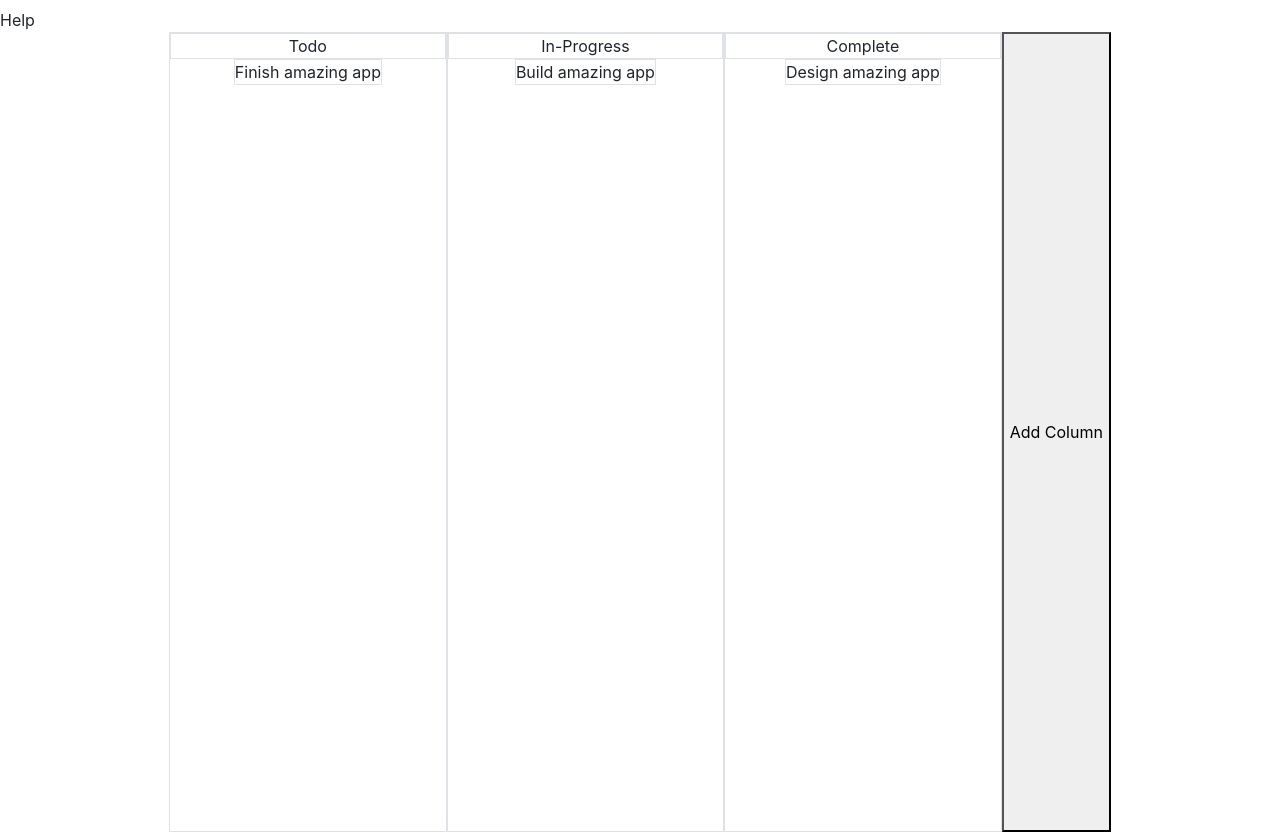
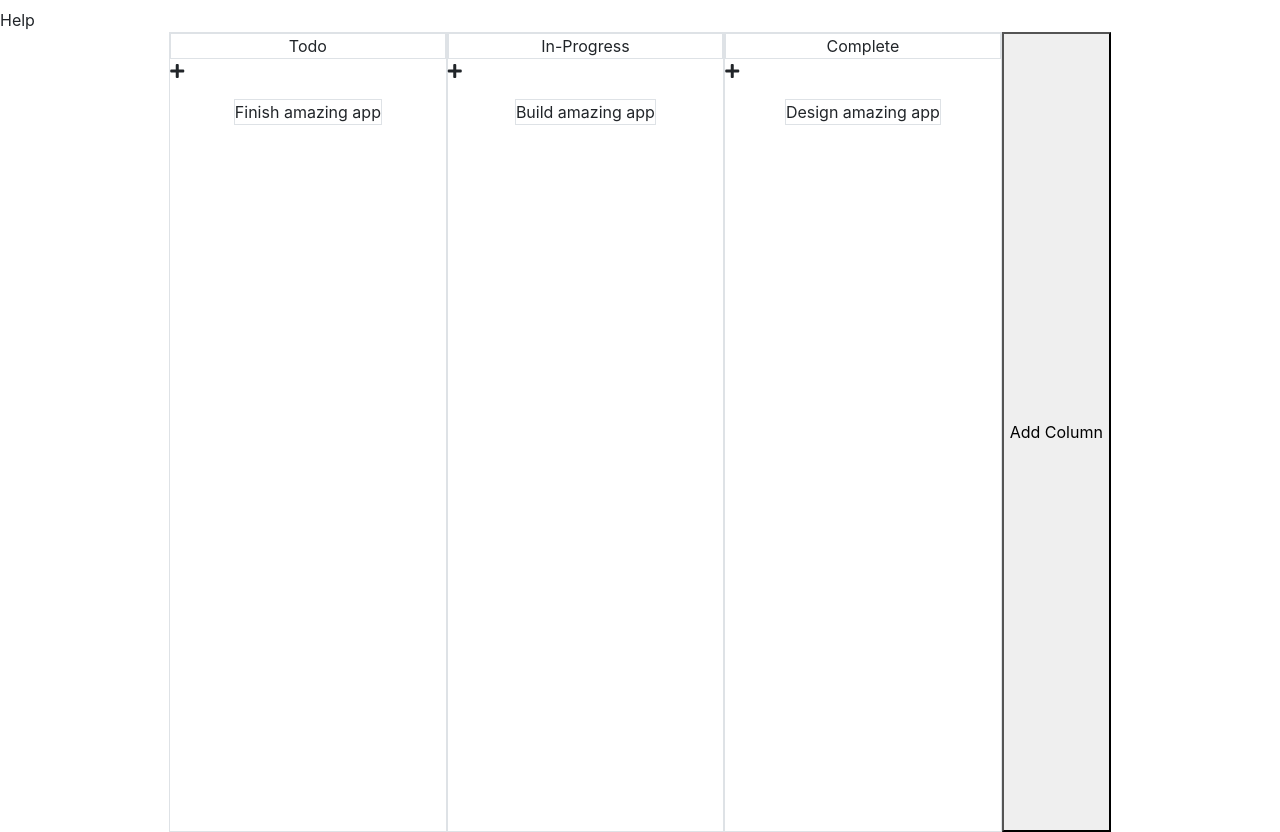
Before and after one commit to kusholhuq/js-olympics-team-overeact, a React (Create React App) app in the folder js-hackathon-olympics/: page / in a window 1280 px wide. Built offline with nearby package versions, Linux system fonts and the light colour scheme.

Commit message:
font-awesome library added

```diff
--- a/js-hackathon-olympics/public/index.html
+++ b/js-hackathon-olympics/public/index.html
@@ -4,6 +4,9 @@
     <meta charset="utf-8" />
     <link rel="icon" href="%PUBLIC_URL%/favicon.ico" />
     <link rel="stylesheet" href="https://stackpath.bootstrapcdn.com/bootstrap/4.5.2/css/bootstrap.min.css">
+    <link rel="stylesheet" crossorigin="anonymous"
+      href="https://cdnjs.cloudflare.com/ajax/libs/font-awesome/5.11.2/css/all.css"
+      integrity="sha256-46qynGAkLSFpVbEBog43gvNhfrOj+BmwXdxFgVK/Kvc=" />
     <meta name="viewport" content="width=device-width, initial-scale=1" />
     <meta name="theme-color" content="#000000" />
     <meta
--- a/js-hackathon-olympics/src/App.css
+++ b/js-hackathon-olympics/src/App.css
@@ -36,3 +36,7 @@
     transform: rotate(360deg);
   }
 }
+
+.h-10{
+  height: 5%;
+}
--- a/js-hackathon-olympics/src/components/Column.jsx
+++ b/js-hackathon-olympics/src/components/Column.jsx
@@ -14,6 +14,9 @@ export default class Column extends React.Component {
         <header className='border mx-0 w-100 d-flex justify-content-center'>
           {this.props.title}
         </header>
+        <div className='h-10'>
+          <div className="fas fa-plus"></div>
+        </div>
         <div className='mx-0 w-100 d-flex justify-content-center'>
           {
           this.props.tasks.map(content=>{
```
